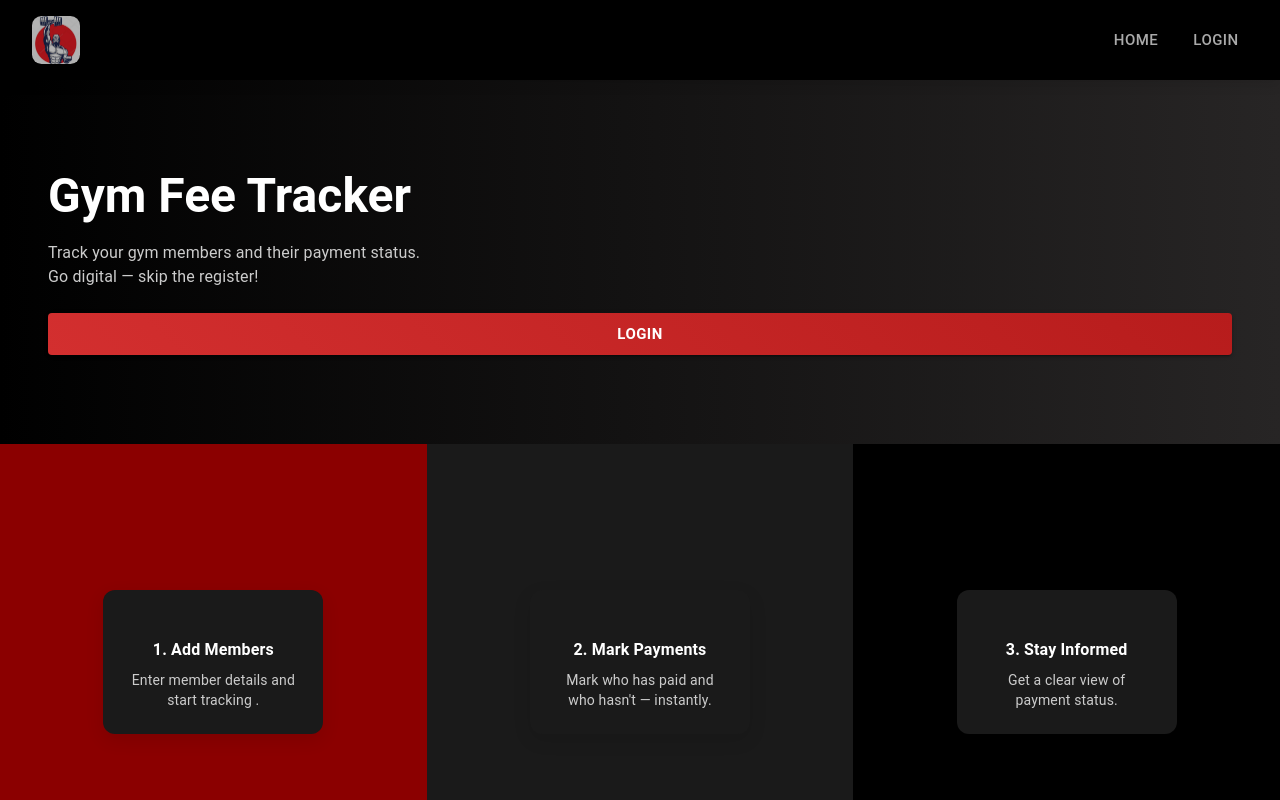
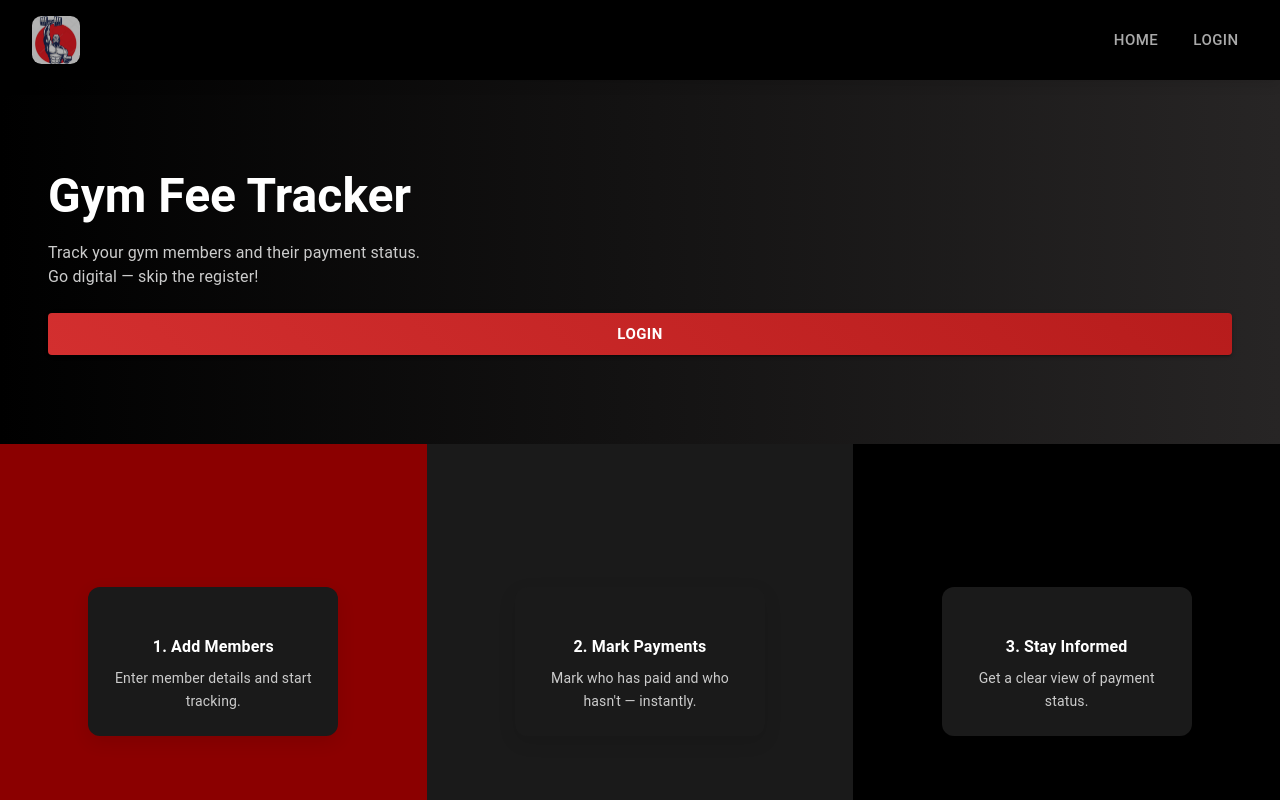
Before and after one commit to pj1607/gym-tracker-frontend, a React (Vite) app: page / in a window 1280 px wide. Built offline with nearby package versions, Linux system fonts and the light colour scheme; some icons are missing.

Commit message:
Update HeroWithSteps descriptions for mobile view

```diff
--- a/src/components/Home/HeroBanner.jsx
+++ b/src/components/Home/HeroBanner.jsx
@@ -81,7 +81,7 @@ const HeroWithSteps = () => {
         <Box sx={{ flex: 1, backgroundColor: '#8B0000', display: 'flex', alignItems: 'center', justifyContent: 'center' }}>
           <Stack alignItems="center" textAlign="center" spacing={1}
             sx={{
-              maxWidth:{ xs:'110px',sm:'220px'},
+              maxWidth:{ xs:'125px',sm:'250px'},
               backgroundColor: '#1a1a1a',
               borderRadius: '12px',
               p: 3,
@@ -94,9 +94,28 @@ const HeroWithSteps = () => {
             }}>
             <PersonAddAltIcon fontSize="large" color="error" />
             <Typography fontWeight="600" color='white'>1. Add Members</Typography>
-            <Typography variant="body2"  sx={{ color: '#ccc' }}>
-              Enter member details and start tracking .
-            </Typography>
+           <Typography
+  variant="body2"
+  sx={{
+    color: '#ccc',
+    lineHeight: 1.6,
+    display: { xs: 'block', sm: 'none' }
+  }}
+>
+ Create a member profile.
+</Typography>
+<Typography
+  variant="body2"
+  sx={{
+    color: '#ccc',
+    fontSize: '14px',
+    lineHeight: 1.6,
+    display: { xs: 'none', sm: 'block' }
+  }}
+>
+  Enter member details and start tracking.
+</Typography>
+
           </Stack>
         </Box>
 
@@ -104,7 +123,7 @@ const HeroWithSteps = () => {
         <Box sx={{ flex: 1, backgroundColor: '#1a1a1a ', display: 'flex', alignItems: 'center', justifyContent: 'center' }}>
           <Stack alignItems="center" textAlign="center" spacing={1}
             sx={{
-             maxWidth:{ xs:'110px',sm:'220px'},
+             maxWidth:{ xs:'125px',sm:'250px'},
               backgroundColor: '#1a1a1a',
               borderRadius: '12px',
               p: 3,
@@ -117,9 +136,28 @@ const HeroWithSteps = () => {
             }}>
             <CheckCircleOutlineIcon fontSize="large" color="error" />
             <Typography fontWeight="600" color='white'>2. Mark Payments</Typography>
-            <Typography variant="body2" sx={{ color: '#ccc' }}>
-              Mark who has paid and who hasn't — instantly.
-            </Typography>
+            <Typography
+  variant="body2"
+  sx={{
+    color: '#ccc',
+    lineHeight: 1.6,
+    display: { xs: 'block', sm: 'none' }
+  }}
+>
+ Mark members as paid.
+</Typography>
+<Typography
+  variant="body2"
+  sx={{
+    color: '#ccc',
+    fontSize: '14px',
+    lineHeight: 1.6,
+    display: { xs: 'none', sm: 'block' }
+  }}
+>
+  Mark who has paid and who hasn't — instantly.
+</Typography>
+
           </Stack>
         </Box>
 
@@ -127,7 +165,7 @@ const HeroWithSteps = () => {
         <Box sx={{ flex: 1, backgroundColor: '#000000', display: 'flex', alignItems: 'center', justifyContent: 'center' }}>
           <Stack alignItems="center" textAlign="center" spacing={1}
             sx={{
-           maxWidth:{ xs:'110px',sm:'220px'},
+           maxWidth:{ xs:'125px',sm:'250px'},
               backgroundColor: '#1a1a1a',
               borderRadius: '12px',
               p: 3,
@@ -140,9 +178,28 @@ const HeroWithSteps = () => {
             }}>
             <InsightsIcon fontSize="large" color="error" />
             <Typography fontWeight="600" color='white'>3. Stay Informed</Typography>
-            <Typography variant="body2" sx={{ color: '#ccc' }}>
-              Get a clear view of payment status.
-            </Typography>
+            <Typography
+  variant="body2"
+  sx={{
+    color: '#ccc',
+    lineHeight: 1.6,
+    display: { xs: 'block', sm: 'none' }
+  }}
+>
+  	  See who hasn’t paid.&nbsp;
+</Typography>
+<Typography
+  variant="body2"
+  sx={{
+    color: '#ccc',
+    fontSize: '14px',
+    lineHeight: 1.6,
+    display: { xs: 'none', sm: 'block' }
+  }}
+>
+  Get a clear view of payment status.
+</Typography>
+
           </Stack>
         </Box>
       </Box>
```
